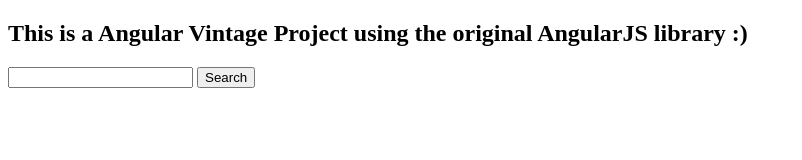
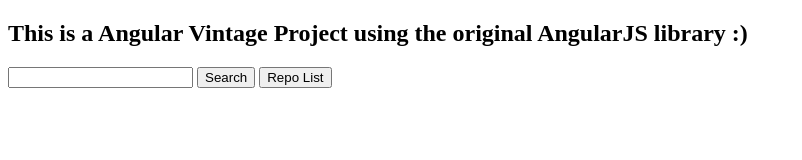
Before and after one commit to chaitradangat/AngularJSVintage, a plain HTML site: page AngularJSVintage/index.html in a window 1280 px wide. Shown: the whole page, without its empty margins (0-802 px from the left). Drawn offline with Linux system fonts and the light colour scheme; no server answers.

Commit message:
added button to fetch repository list

```diff
--- a/AngularJSVintage/index.html
+++ b/AngularJSVintage/index.html
@@ -23,6 +23,7 @@
         <div ng-controller="SearchController">
             <input type="text" id="usrSearch" name="usrSearch" ng-model="username" />
             <input type="submit" id="btnSearch" value="Search" ng-click="Search()" />
+            <input type="submit" id="btnRepoList" value="Repo List" ng-click="SearchRepoList()" />
         </div>
 
         <div ng-controller="UserDetailsController">
```
